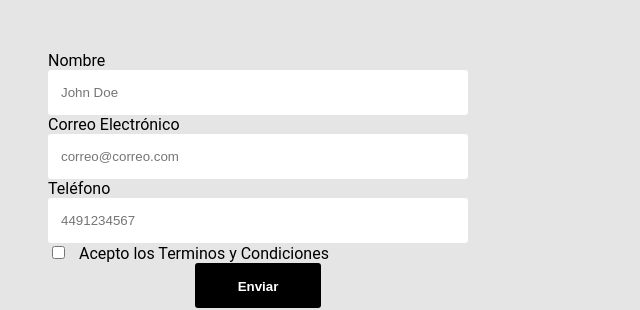
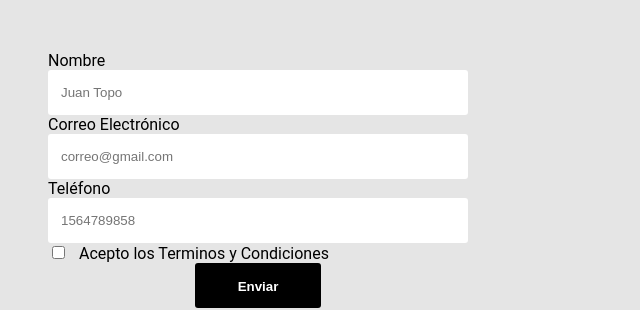
Before and after one commit to PabloT-7378/TPODesarrolloWeb, a plain HTML site: page index.html in a window 1280 px wide. Shown: the part 566-876 px from the top of the page, 0-640 px from the left. Drawn offline with Linux system fonts and the light colour scheme.

Commit message:
formulario js

```diff
--- a/index.html
+++ b/index.html
@@ -41,7 +41,7 @@
         <div class="formulario__grupo" id="grupo__nombre">
             <label for="nombre" class="formulario__label">Nombre</label>
             <div class="formulario__grupo-input">
-                <input type="text" class="formulario__input" name="nombre" id="nombre" placeholder="John Doe">
+                <input type="text" class="formulario__input" name="nombre" id="nombre" placeholder="Juan Topo">
                 <i class="formulario__validacion-estado fas fa-times-circle"></i>
             </div>
             <p class="formulario__input-error">El usuario tiene que ser de 4 a 16 dígitos y solo puede contener numeros, letras y guion bajo.</p>
@@ -50,7 +50,7 @@
         <div class="formulario__grupo" id="grupo__correo">
             <label for="correo" class="formulario__label">Correo Electrónico</label>
             <div class="formulario__grupo-input">
-                <input type="email" class="formulario__input" name="correo" id="correo" placeholder="correo@correo.com">
+                <input type="email" class="formulario__input" name="correo" id="correo" placeholder="correo@gmail.com">
                 <i class="formulario__validacion-estado fas fa-times-circle"></i>
             </div>
             <p class="formulario__input-error">El correo solo puede contener letras, numeros, puntos, guiones y guion bajo.</p>
@@ -60,7 +60,7 @@
         <div class="formulario__grupo" id="grupo__telefono">
             <label for="telefono" class="formulario__label">Teléfono</label>
             <div class="formulario__grupo-input">
-                <input type="text" class="formulario__input" name="telefono" id="telefono" placeholder="4491234567">
+                <input type="text" class="formulario__input" name="telefono" id="telefono" placeholder="1564789858">
                 <i class="formulario__validacion-estado fas fa-times-circle"></i>
             </div>
             <p class="formulario__input-error">El telefono solo puede contener numeros y el maximo son 14 dígitos.</p>
```
